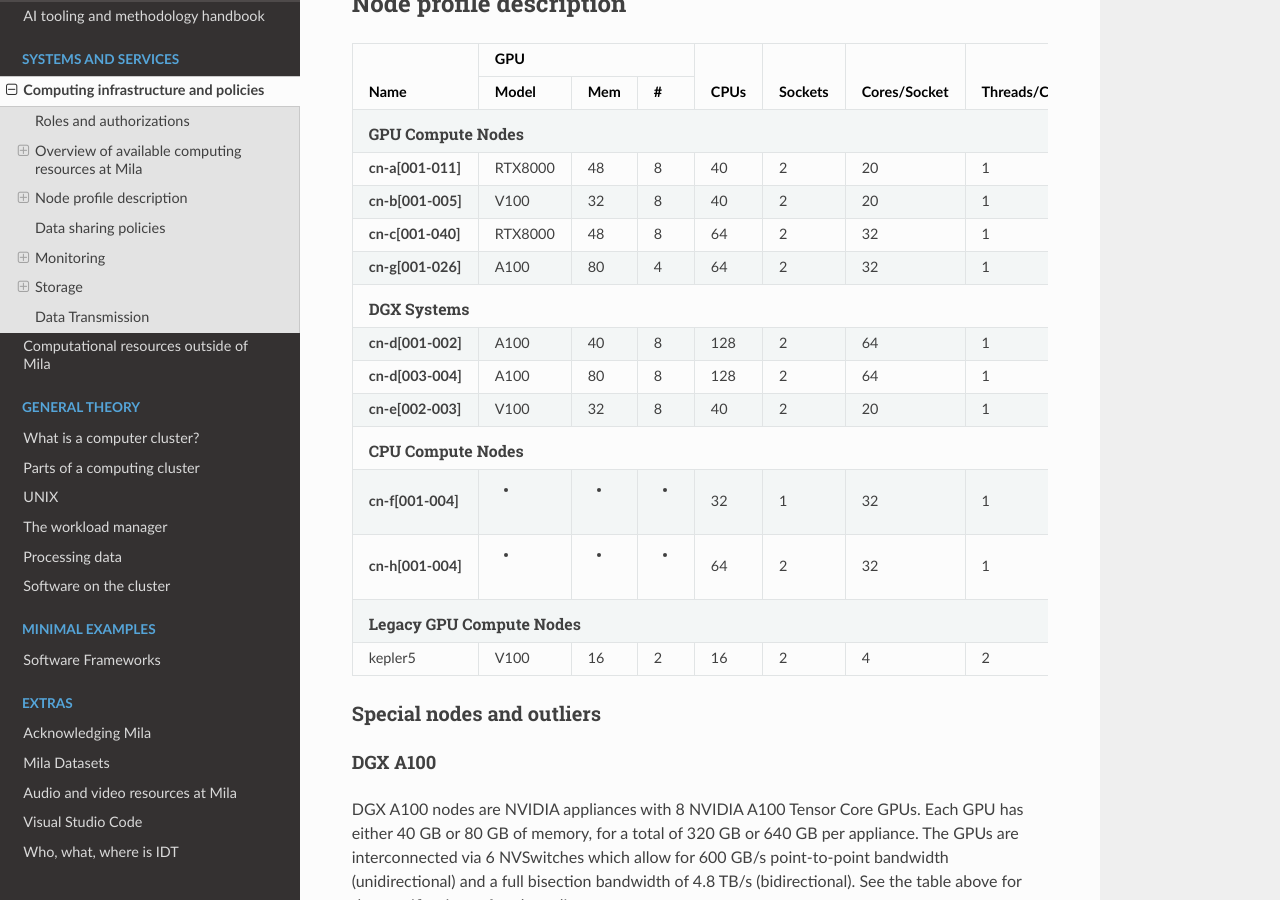
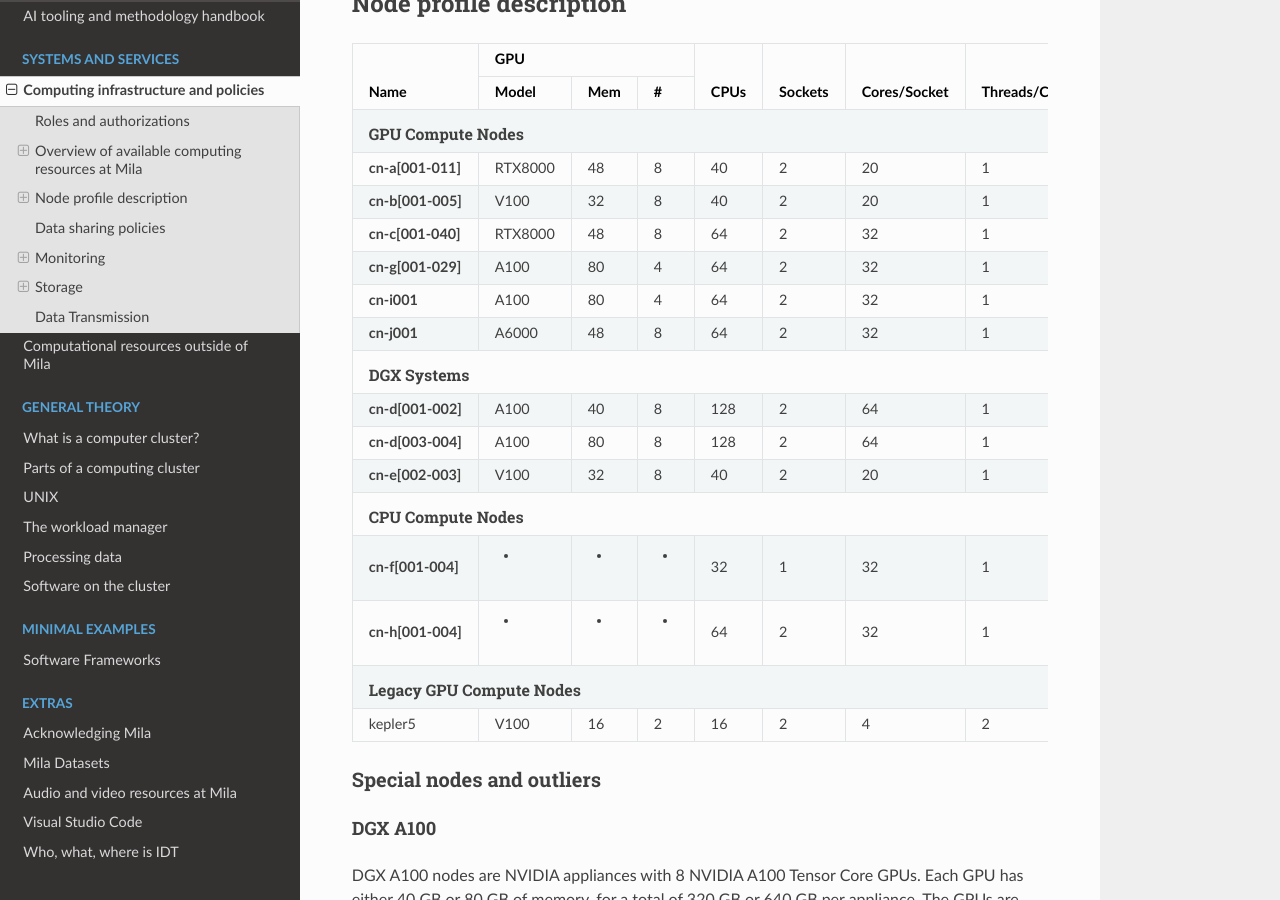
Before and after one commit to mila-iqia/mila-docs, a Sphinx documentation site: the page built from docs/Information.rst, in a window 1280 px wide and 900 px high, scrolled down 1321 px. Built offline with Sphinx 7.4.7 and the Read the Docs theme 2.0.0, drawn with Linux system fonts in a browser that asks for light colours.

Commit message:
Add new nodes to the profile description

```diff
--- a/docs/Information_nodes.rst
+++ b/docs/Information_nodes.rst
@@ -27,7 +27,11 @@ Node profile description
 +-----------------------------+----------+-----+---+------+---------+--------------+--------------+-------------+--------------+--------+-------------------------+
 | **cn-c[001-040]**           | RTX8000  |  48 | 8 |  64  |    2    |      32      |       1      |     384     |      3       | x86_64 |     turing,48gb         |
 +-----------------------------+----------+-----+---+------+---------+--------------+--------------+-------------+--------------+--------+-------------------------+
-| **cn-g[001-026]**           | A100     |  80 | 4 |  64  |    2    |      32      |       1      |    1024     |      7       | x86_64 | ampere,nvlink,80gb      |
+| **cn-g[001-029]**           | A100     |  80 | 4 |  64  |    2    |      32      |       1      |    1024     |      7       | x86_64 | ampere,nvlink,80gb      |
++-----------------------------+----------+-----+---+------+---------+--------------+--------------+-------------+--------------+--------+-------------------------+
+| **cn-i001**                 | A100     |  80 | 4 |  64  |    2    |      32      |       1      |    1024     |      3.6     | x86_64 |     ampere,80gb         |
++-----------------------------+----------+-----+---+------+---------+--------------+--------------+-------------+--------------+--------+-------------------------+
+| **cn-j001**                 | A6000    |  48 | 8 |  64  |    2    |      32      |       1      |    1024     |      3.6     | x86_64 |     ampere,48gb         |
 +-----------------------------+----------+-----+---+------+---------+--------------+--------------+-------------+--------------+--------+-------------------------+
 | :h:`<h5 style="margin: 5px 0 0 0;">DGX Systems</h5>`                                                                                                            |
 +-----------------------------+----------+-----+---+------+---------+--------------+--------------+-------------+--------------+--------+-------------------------+
```
